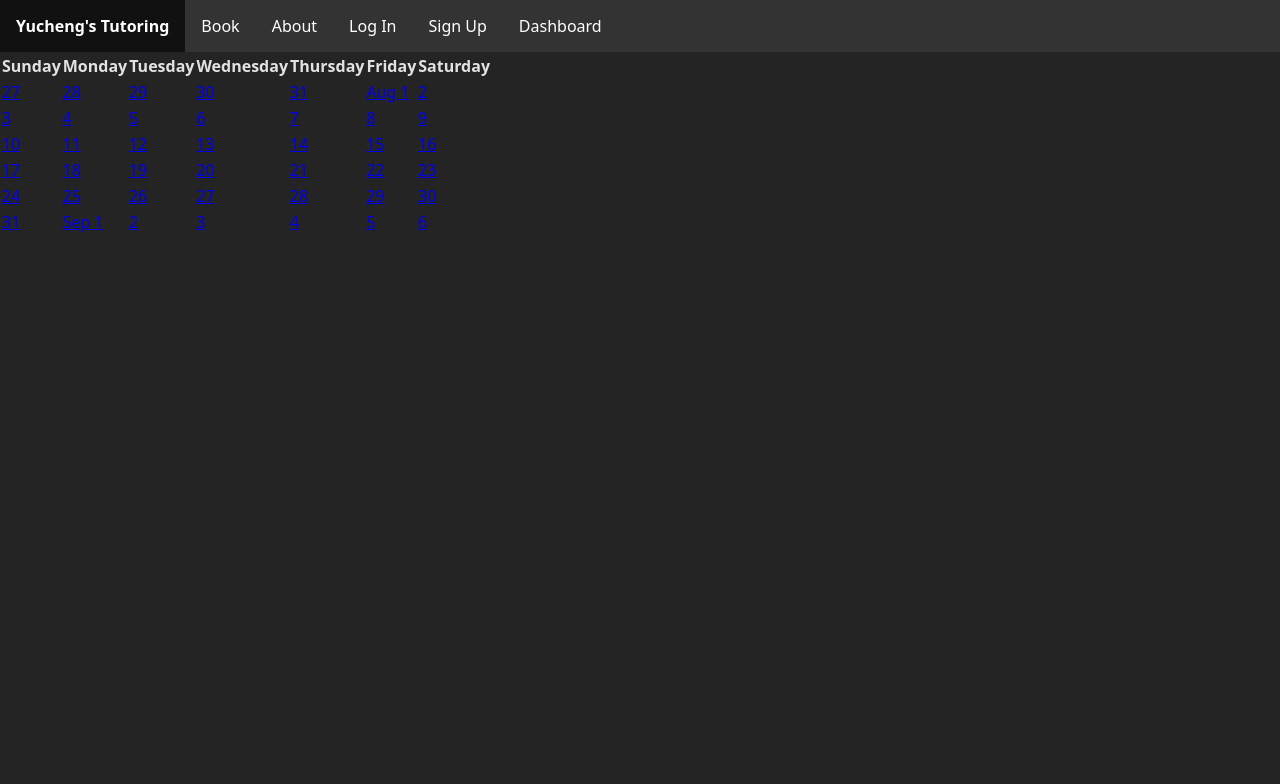
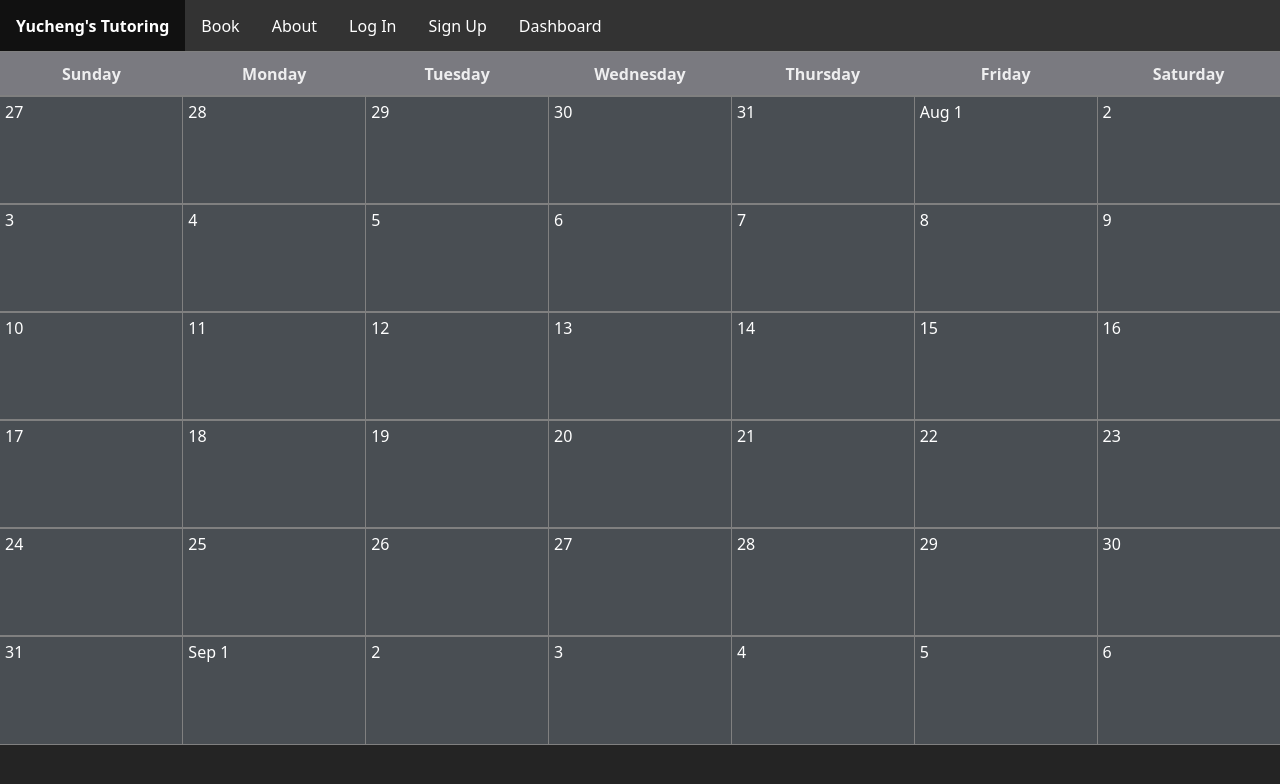
Before and after one commit to BlakeDiaz/tutoring_website, a React (Vite) app in the folder frontend/: page /book in a window 1280 px wide. Shown: the top 784 px of the page. Built offline with nearby package versions, Linux system fonts and the light colour scheme.

Commit message:
Added CSS to Calendar component

```diff
--- /dev/null
+++ b/frontend/src/Calendar.css
@@ -0,0 +1,51 @@
+table.calendar {
+    background-color: rgb(73, 78, 83);
+    border: none;
+    border-collapse: collapse;
+    width: 100%;
+    table-layout: fixed;
+}
+
+table.calendar > thead {
+    background-color: rgb(122, 122, 128);
+}
+
+table.calendar > thead > tr {
+    outline: thin solid;
+    outline-color: gray;
+}
+
+table.calendar > thead > tr > th {
+    padding: 10px 12px;
+}
+
+table.calendar > tbody > tr {
+    outline: thin solid;
+    outline-color: gray;
+}
+
+table.calendar > tbody > tr > td {
+    border-left: thin solid gray;
+}
+
+table.calendar > tbody > tr > td:first-child {
+    border-left: none;
+}
+
+table.calendar > tbody > tr > td > a {
+    width: 100%;
+    height: 100%;
+    display: block;
+    text-align: start;
+    padding-left: 0px;
+    padding-right: 0px;
+    padding-top: 4px;
+    padding-bottom: 80px;
+    color: white;
+    text-decoration: none;
+    text-indent: 5px;
+}
+
+table.calendar > tbody > tr > td > a:hover {
+    background-color: rgb(63, 64, 64);
+}
--- a/frontend/src/Calendar.tsx
+++ b/frontend/src/Calendar.tsx
@@ -2,6 +2,7 @@ import { type JSX } from "react";
 import { type Date, getDate, getCalendarDates, getAbbreviatedMonthString, dateToString } from "./dates";
 import SiteNavbar from "./SiteNavbar";
 import { Link, Outlet } from "react-router";
+import "./Calendar.css";
 
 const WEEK_COUNT = 6;
 
@@ -33,7 +34,7 @@ const renderCalendar = (): JSX.Element => {
   }
 
   return (
-    <table>
+    <table className="calendar">
       <thead>
         <tr>
           <th>Sunday</th>
@@ -45,7 +46,7 @@ const renderCalendar = (): JSX.Element => {
           <th>Saturday</th>
         </tr>
       </thead>
-      <tbody className="thing">{rows}</tbody>
+      <tbody>{rows}</tbody>
     </table>
   );
 };
```
